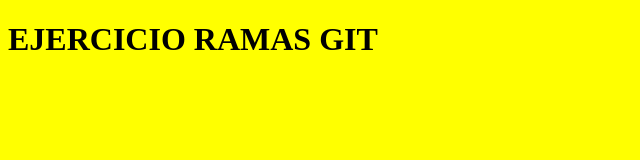
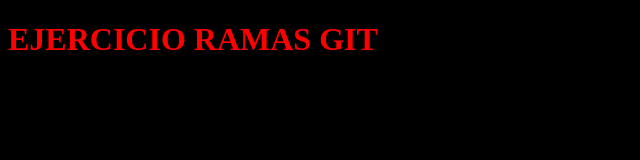
Before and after one commit to Develokev/Prueba_equipo, a plain HTML site: page index.html in a window 1280 px wide. Shown: the whole page, without its empty margins (0-640 px from the left). Drawn offline with Linux system fonts and the light colour scheme.

Commit message:
Andrés first commit

```diff
--- a/index.html
+++ b/index.html
@@ -7,8 +7,8 @@
     <title>EJERCICIO RAMAS GIT</title>
     <style>
       body {
-        background: yellow;
-        color: black;
+        background: black;
+        color: red;
       }
     </style>
   </head>
```
